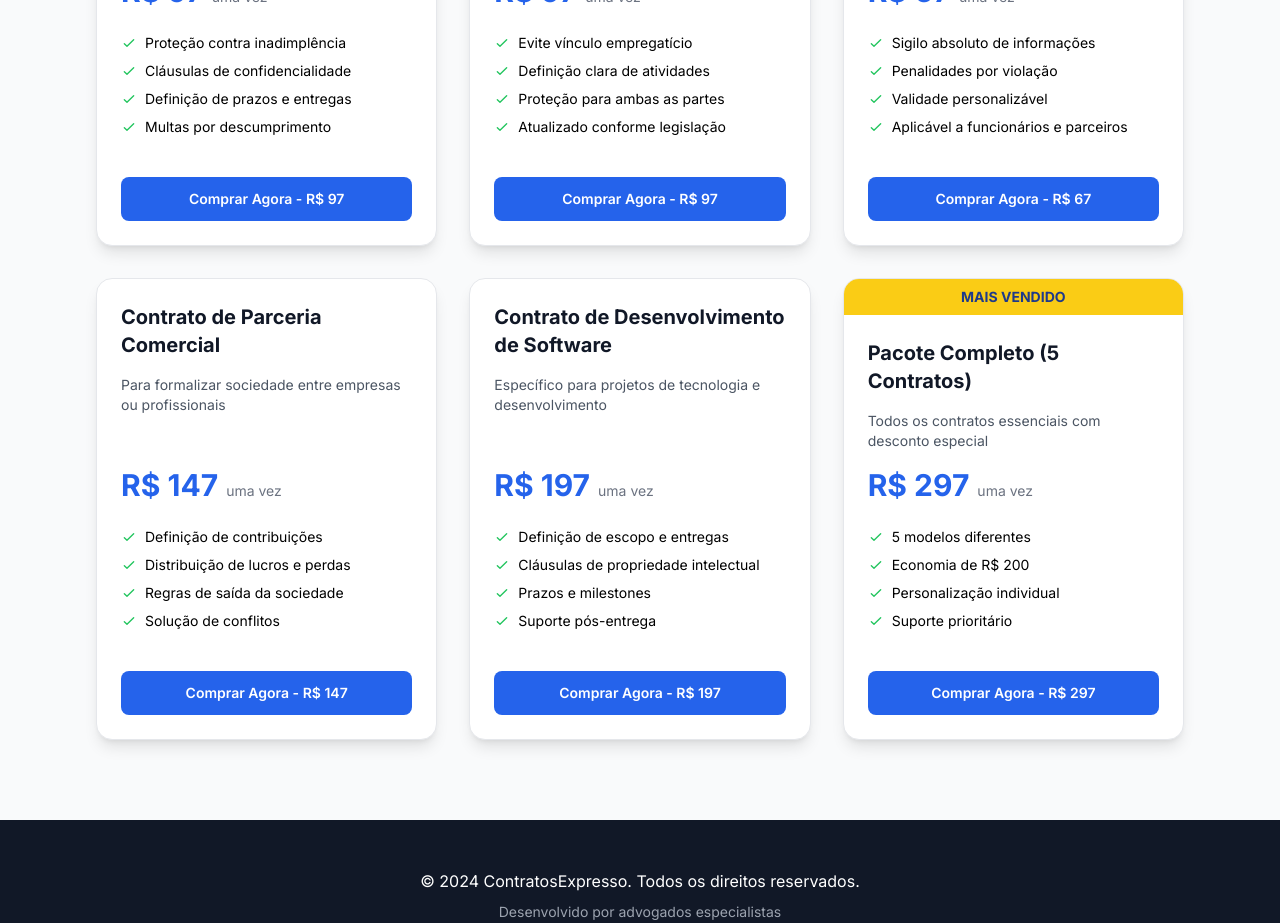
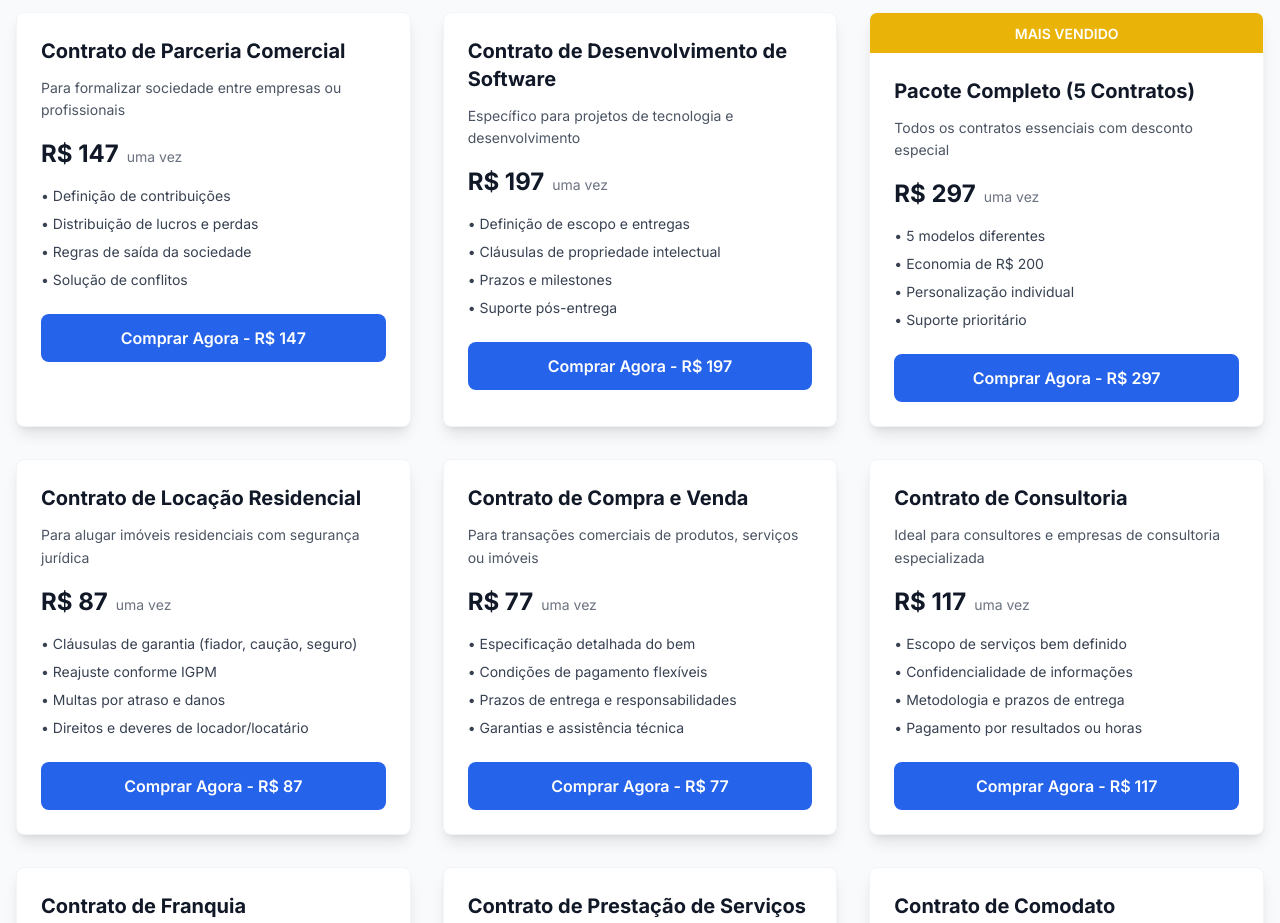
Before and after one commit to mestrereginaldo-site/contratosexpresso-site, a Next.js app: page /contratos in a window 1280 px wide. Shown: the part 660-1583 px from the top of the page. Built offline with nearby package versions, Linux system fonts and the light colour scheme.

Commit message:
Update page.js

```diff
--- a/app/contratos/page.js
+++ b/app/contratos/page.js
@@ -1,160 +1,270 @@
-import Header from '../../components/Header'
-import Footer from '../../components/Footer'
-import Link from 'next/link'
+import Link from 'next/link';
 
+export const metadata = {
+  title: 'Modelos de Contratos Prontos - Download Imediato | Contratos Expresso',
+  description: 'Contratos jurídicos prontos para usar desenvolvidos por advogados. Contrato de Prestação de Serviços, Trabalho PJ, NDA, Parceria e mais. Baixe em 5 minutos.',
+}
+
+export default function ContratosPage() {
   const contratos = [
     {
       id: 1,
-    nome: "Contrato de Prestação de Serviços",
+      slug: 'contrato-prestacao-servicos',
+      nome: 'Contrato de Prestação de Serviços',
+      descricao: 'Ideal para freelancers e empresas que contratam serviços pontuais',
       preco: 97,
-    descricao: "Ideal para freelancers e empresas que contratam serviços pontuais",
-    beneficios: [
-      "Proteção contra inadimplência",
-      "Cláusulas de confidencialidade",
-      "Definição de prazos e entregas",
-      "Multas por descumprimento"
-    ],
-    popular: true,
-    slug: "prestacao-servicos"
+      destaque: 'MAIS VENDIDO',
+      caracteristicas: [
+        'Proteção contra inadimplência',
+        'Cláusulas de confidencialidade',
+        'Definição de prazos e entregas',
+        'Multas por descumprimento'
+      ]
     },
     {
       id: 2,
-    nome: "Contrato de Trabalho PJ",
+      slug: 'contrato-trabalho-pj',
+      nome: 'Contrato de Trabalho PJ',
+      descricao: 'Para contratar profissionais como Pessoa Jurídica com segurança',
       preco: 97,
-    descricao: "Para contratar profissionais como Pessoa Jurídica com segurança",
-    beneficios: [
-      "Evite vínculo empregatício",
-      "Definição clara de atividades",
-      "Proteção para ambas as partes",
-      "Atualizado conforme legislação"
-    ],
-    popular: true,
-    slug: "trabalho-pj"
+      destaque: 'MAIS VENDIDO',
+      caracteristicas: [
+        'Evite vínculo empregatício',
+        'Definição clara de atividades',
+        'Proteção para ambas as partes',
+        'Atualizado conforme legislação'
+      ]
     },
     {
       id: 3,
-    nome: "Termo de Confidencialidade (NDA)",
+      slug: 'termo-confidencialidade-nda',
+      nome: 'Termo de Confidencialidade (NDA)',
+      descricao: 'Proteja suas ideias e informações comerciais',
       preco: 67,
-    descricao: "Proteja suas ideias e informações comerciais",
-    beneficios: [
-      "Sigilo absoluto de informações",
-      "Penalidades por violação",
-      "Validade personalizável",
-      "Aplicável a funcionários e parceiros"
-    ],
-    popular: false,
-    slug: "termo-confidencialidade"
+      destaque: '',
+      caracteristicas: [
+        'Sigilo absoluto de informações',
+        'Penalidades por violação',
+        'Validade personalizável',
+        'Aplicável a funcionários e parceiros'
+      ]
     },
     {
       id: 4,
-    nome: "Contrato de Parceria Comercial",
+      slug: 'contrato-parceria-comercial',
+      nome: 'Contrato de Parceria Comercial',
+      descricao: 'Para formalizar sociedade entre empresas ou profissionais',
       preco: 147,
-    descricao: "Para formalizar sociedade entre empresas ou profissionais",
-    beneficios: [
-      "Definição de contribuições",
-      "Distribuição de lucros e perdas",
-      "Regras de saída da sociedade",
-      "Solução de conflitos"
-    ],
-    popular: false,
-    slug: "parceria-comercial"
+      destaque: '',
+      caracteristicas: [
+        'Definição de contribuições',
+        'Distribuição de lucros e perdas',
+        'Regras de saída da sociedade',
+        'Solução de conflitos'
+      ]
     },
     {
       id: 5,
-    nome: "Contrato de Desenvolvimento de Software",
+      slug: 'contrato-desenvolvimento-software',
+      nome: 'Contrato de Desenvolvimento de Software',
+      descricao: 'Específico para projetos de tecnologia e desenvolvimento',
       preco: 197,
-    descricao: "Específico para projetos de tecnologia e desenvolvimento",
-    beneficios: [
-      "Definição de escopo e entregas",
-      "Cláusulas de propriedade intelectual",
-      "Prazos e milestones",
-      "Suporte pós-entrega"
-    ],
-    popular: false,
-    slug: "desenvolvimento-software"
+      destaque: '',
+      caracteristicas: [
+        'Definição de escopo e entregas',
+        'Cláusulas de propriedade intelectual',
+        'Prazos e milestones',
+        'Suporte pós-entrega'
+      ]
     },
     {
       id: 6,
-    nome: "Pacote Completo (5 Contratos)",
+      slug: 'pacote-completo-contratos',
+      nome: 'Pacote Completo (5 Contratos)',
+      descricao: 'Todos os contratos essenciais com desconto especial',
       preco: 297,
-    descricao: "Todos os contratos essenciais com desconto especial",
-    beneficios: [
-      "5 modelos diferentes",
-      "Economia de R$ 200",
-      "Personalização individual",
-      "Suporte prioritário"
-    ],
-    popular: true,
-    slug: "pacote-completo"
+      destaque: 'MAIS VENDIDO',
+      caracteristicas: [
+        '5 modelos diferentes',
+        'Economia de R$ 200',
+        'Personalização individual',
+        'Suporte prioritário'
+      ]
+    },
+    // NOVOS CONTRATOS (MANTENDO MESMO ESTILO)
+    {
+      id: 7,
+      slug: 'contrato-locacao-residencial',
+      nome: 'Contrato de Locação Residencial',
+      descricao: 'Para alugar imóveis residenciais com segurança jurídica',
+      preco: 87,
+      destaque: '',
+      caracteristicas: [
+        'Cláusulas de garantia (fiador, caução, seguro)',
+        'Reajuste conforme IGPM',
+        'Multas por atraso e danos',
+        'Direitos e deveres de locador/locatário'
+      ]
+    },
+    {
+      id: 8,
+      slug: 'contrato-compra-venda',
+      nome: 'Contrato de Compra e Venda',
+      descricao: 'Para transações comerciais de produtos, serviços ou imóveis',
+      preco: 77,
+      destaque: '',
+      caracteristicas: [
+        'Especificação detalhada do bem',
+        'Condições de pagamento flexíveis',
+        'Prazos de entrega e responsabilidades',
+        'Garantias e assistência técnica'
+      ]
+    },
+    {
+      id: 9,
+      slug: 'contrato-consultoria',
+      nome: 'Contrato de Consultoria',
+      descricao: 'Ideal para consultores e empresas de consultoria especializada',
+      preco: 117,
+      destaque: '',
+      caracteristicas: [
+        'Escopo de serviços bem definido',
+        'Confidencialidade de informações',
+        'Metodologia e prazos de entrega',
+        'Pagamento por resultados ou horas'
+      ]
+    },
+    {
+      id: 10,
+      slug: 'contrato-franquia',
+      nome: 'Contrato de Franquia',
+      descricao: 'Para estabelecer negócios em modelo de franquia com segurança',
+      preco: 197,
+      destaque: '',
+      caracteristicas: [
+        'Direitos de uso da marca e know-how',
+        'Taxas de franquia e royalties',
+        'Suporte técnico ao franqueado',
+        'Área de atuação e exclusividade'
+      ]
+    },
+    {
+      id: 11,
+      slug: 'contrato-prestacao-servicos-digitais',
+      nome: 'Contrato de Prestação de Serviços Digitais',
+      descricao: 'Específico para serviços online, marketing digital e TI',
+      preco: 107,
+      destaque: '',
+      caracteristicas: [
+        'Jurisdição e foro digital',
+        'Proteção de dados (LGPD)',
+        'Metas e KPIs mensuráveis',
+        'Pagamentos via plataformas digitais'
+      ]
+    },
+    {
+      id: 12,
+      slug: 'contrato-comodato',
+      nome: 'Contrato de Comodato',
+      descricao: 'Para empréstimo gratuito de bens móveis ou imóveis',
+      preco: 57,
+      destaque: '',
+      caracteristicas: [
+        'Empréstimo gratuito de bens',
+        'Prazos e condições de uso',
+        'Responsabilidade por conservação',
+        'Devolução em mesmo estado'
+      ]
+    },
+    {
+      id: 13,
+      slug: 'contrato-representacao-comercial',
+      nome: 'Contrato de Representação Comercial',
+      descricao: 'Para representantes comerciais e agentes autônomos',
+      preco: 137,
+      destaque: '',
+      caracteristicas: [
+        'Comissões e percentuais de venda',
+        'Área de atuação exclusiva',
+        'Despesas e reembolsos',
+        'Exclusividade e não-concorrência'
+      ]
     }
-]
+  ];
 
-export default function Contratos() {
   return (
-    <main>
-      <Header />
-
-      <section className="bg-gradient-to-br from-blue-600 to-blue-800 text-white py-12 md:py-20">
-        <div className="max-w-7xl mx-auto px-4 sm:px-6 lg:px-8 text-center">
-          <h1 className="text-3xl md:text-4xl lg:text-5xl font-bold mb-4 md:mb-6">
+    <div className="min-h-screen bg-gray-50">
+      <div className="container mx-auto px-4 py-12">
+        <div className="text-center mb-16">
+          <h1 className="text-4xl font-bold text-gray-900 mb-4">
             Modelos de Contratos Prontos
           </h1>
-          <p className="text-lg md:text-xl text-blue-100 max-w-3xl mx-auto">
-            Desenvolvidos por advogado especialista. Personalize em minutos e evite problemas jurídicos caros.
+          <p className="text-xl text-gray-600 max-w-3xl mx-auto">
+            Contratos jurídicos desenvolvidos por advogados especialistas.
+            Baixe, personalize e use em menos de 5 minutos.
           </p>
         </div>
-      </section>
 
-      <section className="py-12 md:py-20 bg-gray-50">
-        <div className="max-w-6xl mx-auto px-4 sm:px-6 lg:px-8">
-          <div className="grid grid-cols-1 md:grid-cols-2 lg:grid-cols-3 gap-6 md:gap-8">
+        <div className="grid grid-cols-1 md:grid-cols-2 lg:grid-cols-3 gap-8 max-w-7xl mx-auto">
           {contratos.map((contrato) => (
-              <div key={contrato.id} className="bg-white rounded-xl md:rounded-2xl shadow-lg overflow-hidden border border-gray-200 hover:border-blue-500 transition-all flex flex-col">
-                {contrato.popular && (
-                  <div className="bg-yellow-400 text-blue-900 text-center py-2 font-bold text-sm">
-                    MAIS VENDIDO
+            <div
+              key={contrato.id}
+              className="bg-white rounded-lg shadow-lg hover:shadow-xl transition-all duration-300 border border-gray-100 overflow-hidden"
+            >
+              {/* DESTAQUE AMARELO - EXATAMENTE COMO ORIGINAL */}
+              {contrato.destaque && (
+                <div className="bg-yellow-500 text-white text-center py-2 px-4">
+                  <span className="font-semibold text-sm">{contrato.destaque}</span>
                 </div>
               )}
-                <div className="p-6 flex flex-col flex-grow">
-                  <h3 className="text-lg md:text-xl font-bold text-gray-900 mb-4">
+
+              <div className="p-6">
+                <h3 className="text-xl font-bold text-gray-900 mb-3">
                   {contrato.nome}
                 </h3>
-                  <p className="text-gray-600 mb-4 text-sm flex-grow">
+
+                <p className="text-gray-600 mb-4 text-sm leading-relaxed">
                   {contrato.descricao}
                 </p>
 
-                  <div className="mb-6">
-                    <span className="text-2xl md:text-3xl font-bold text-blue-600">R$ {contrato.preco}</span>
+                <div className="mb-4">
+                  <span className="text-2xl font-bold text-gray-900">
+                    R$ {contrato.preco}
+                  </span>
                   <span className="text-gray-500 ml-2 text-sm">uma vez</span>
                 </div>
 
                 <ul className="space-y-2 mb-6">
-                    {contrato.beneficios.map((beneficio, index) => (
-                      <li key={index} className="flex items-start text-sm">
-                        <svg className="w-4 h-4 text-green-500 mr-2 mt-0.5 flex-shrink-0" fill="none" stroke="currentColor" viewBox="0 0 24 24">
-                          <path strokeLinecap="round" strokeLinejoin="round" strokeWidth={2} d="M5 13l4 4L19 7" />
-                        </svg>
-                        {beneficio}
+                  {contrato.caracteristicas.map((caracteristica, index) => (
+                    <li key={index} className="text-gray-700 text-sm">
+                      • {caracteristica}
                     </li>
                   ))}
                 </ul>
 
-                  <div className="mt-auto pt-4">
                 <Link
                   href={`/contratos/${contrato.slug}`}
-                      className="w-full bg-blue-600 text-white py-3 px-6 rounded-lg hover:bg-blue-700 transition-colors font-semibold text-sm text-center block"
+                  className="block w-full bg-blue-600 hover:bg-blue-700 text-white text-center font-semibold py-3 px-4 rounded-lg transition-colors duration-200"
                 >
                   Comprar Agora - R$ {contrato.preco}
                 </Link>
               </div>
             </div>
-              </div>
           ))}
         </div>
+
+        {/* RODAPÉ EXATAMENTE COMO ORIGINAL */}
+        <footer className="mt-16 pt-8 border-t border-gray-200 text-center">
+          <div className="max-w-4xl mx-auto">
+            <p className="text-gray-600 text-sm">
+              © 2024 ContratosExpresso. Todos os direitos reservados.
+            </p>
+            <p className="text-gray-500 text-xs mt-2">
+              Desenvolvido por advogados especialistas
+            </p>
           </div>
-      </section>
-
-      <Footer />
-    </main>
-  )
+        </footer>
+      </div>
+    </div>
+  );
 }
```
Lines whose indentation alone changed are shown as unchanged.
